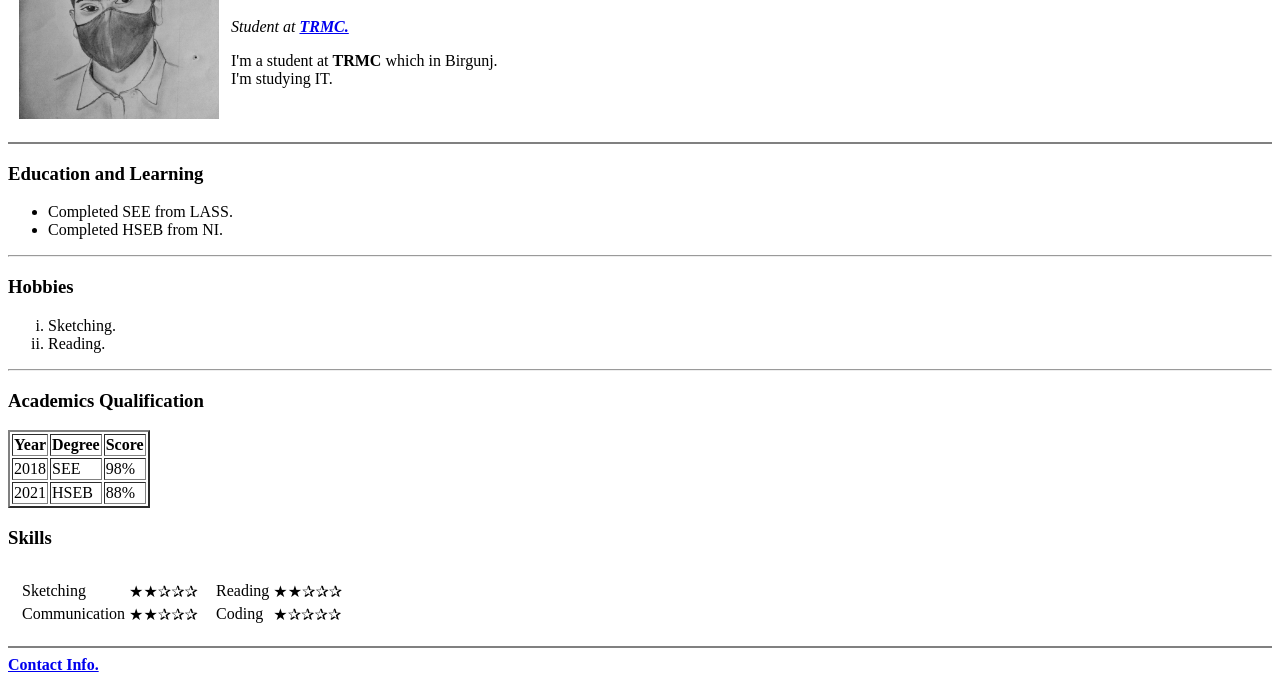
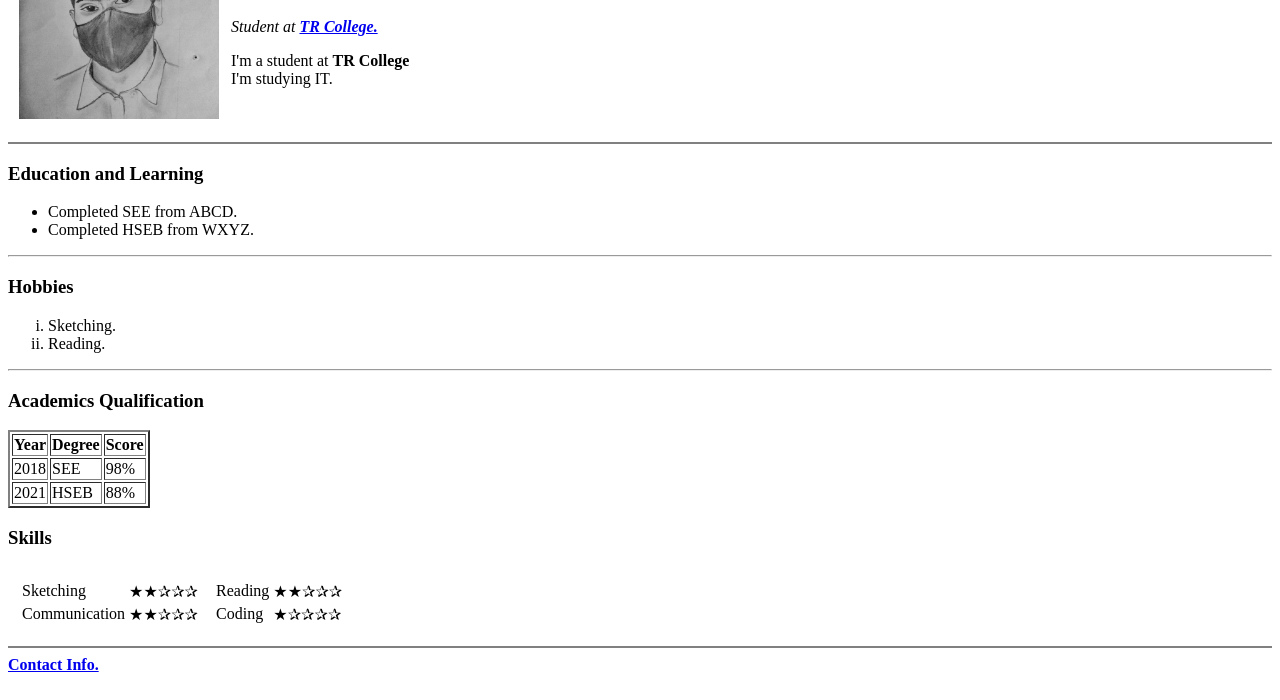
Before and after one commit to dhirajs16/cv, a plain HTML site: page index.html in a window 1280 px wide. Shown: the part 100-800 px from the top of the page. Drawn offline with Linux system fonts and the light colour scheme.

Commit message:
Update index.html

```diff
--- a/index.html
+++ b/index.html
@@ -12,8 +12,8 @@
             <td><img src="profile_picture.jpg" alt="Profile Picture." width="200" height="200"></td>
             <td>
                 <h1>Dhiraj Sarraf</h1>
-                <p><em>Student at <strong> <a href="https://en.wikipedia.org/wiki/Thakur_Ram_Multiple_Campus">TRMC.</a></strong></em></p>
-                <p>I'm a student at <strong>TRMC</strong> which in Birgunj. <br>I'm studying IT.</p>
+                <p><em>Student at <strong> <a href="https://en.wikipedia.org/wiki/Thakur_Ram_Multiple_Campus">TR College.</a></strong></em></p>
+                <p>I'm a student at <strong>TR College</strong> <br>I'm studying IT.</p>
             </td>
         </tr>
     </table>
@@ -22,8 +22,8 @@
 
     <h3>Education and Learning</h3>
         <ul>
-            <li>Completed SEE from LASS.</li>
-            <li>Completed HSEB from NI.</li>
+            <li>Completed SEE from ABCD.</li>
+            <li>Completed HSEB from WXYZ.</li>
         </ul>
 
     <hr>
```
